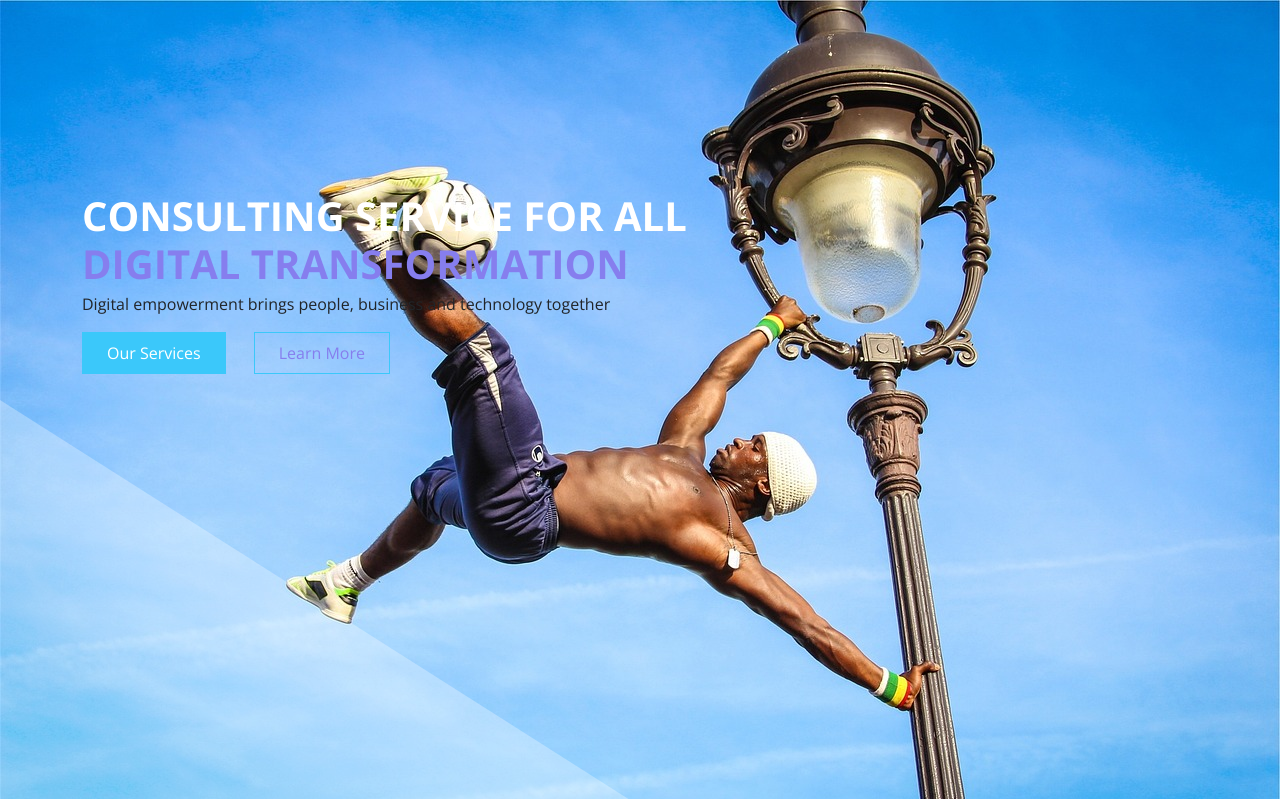
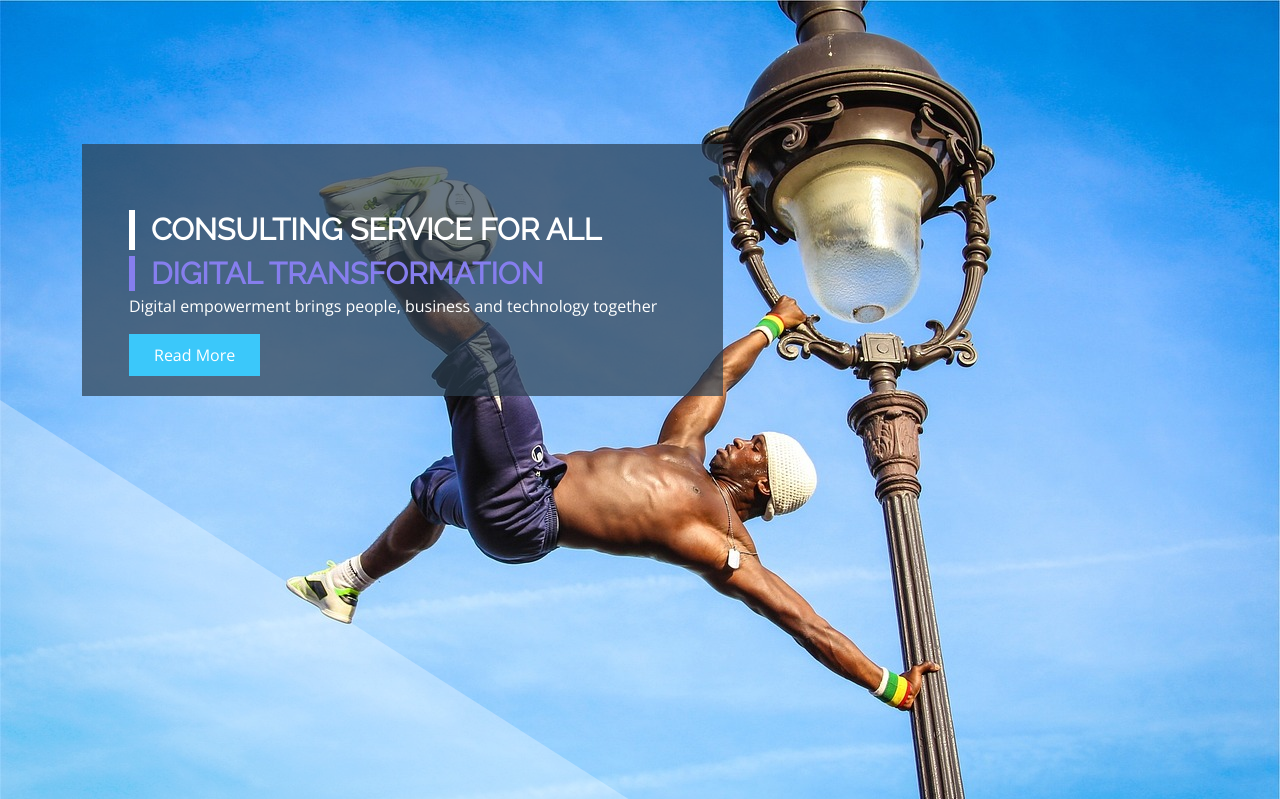
Before and after one commit to tiwiex/enluka_website, a PHP site: page / in a window 1280 px wide. Shown: the part 164-963 px from the top of the page. Run offline with PHP 8.4, Linux system fonts and the light colour scheme; some libraries are stand-ins or nearby versions; some web fonts are replaced.

Commit message:
updated hero links and style

```diff
--- a/assets/custom/css/custom_e.css
+++ b/assets/custom/css/custom_e.css
@@ -200,6 +200,12 @@ body{
     -webkit-transition: all ease-in-out .5s;
     -moz-transition: all ease-in-out .5s;
 }
+
+.hero-bg{
+    background-color: rgba(44,62,79,.7);
+    padding-left: 47px;
+    padding-bottom: 20px;
+}
 .fables-page-title {
     color: #fff;
     border-left-style: solid;
--- a/index.php
+++ b/index.php
@@ -46,24 +46,22 @@ include 'includes/header.php'
             <div class="row">
                 <div class="col-md-10 col-lg-7 mr-auto index-carousel">
                     <div class="owl-carousel owl-theme default-carousel nav-0 z-index mt-md-4 mt-xl-5 pt-md-4 pt-xl-5 dots-0 pb-md-5">
-                        <div class="pt-0 mt-0 pt-xl-5 mt-xl-5 wow slideInUp" data-wow-duration="2s" data-wow-delay=".4s">
-                            <h1 class="fables-main-text-color font-weight-bold mb-1">CONSULTING SERVICE FOR ALL
-                                <span class="fables-second-text-color">DIGITAL TRANSFORMATION</span>
-                            </h1>
-                            <p class="fables-forth-text-colo mb-3 light-font fables-header-slider-details">
+                        <div class="pt-0 mt-0 pt-xl-5 mt-xl-5 wow slideInUp hero-bg" data-wow-duration="2s" data-wow-delay=".4s">
+                            <h1 class="fables-page-sub fables-main-text-color font-weight-bold mb-1">CONSULTING SERVICE FOR ALL</h1>
+                                <span class="fables-page-sub fables-second-text-color">DIGITAL TRANSFORMATION</span>
+
+                            <p class="fables-main-text-color mb-3 light-font fables-header-slider-details">
                             Digital empowerment brings people, business and technology together
                             </p>
-                            <a href="about" class="btn fables-second-background-color fables-second-border-color white-color rounded-0 mr-4 px-3 px-md-4 py-2 bg-hover-transparent fables-second-hover-color">Our Services</a>
-                            <a href="digital_transformation" class="btn fables-second-border-color fables-second-text-color rounded-0 px-3 px-md-4 py-2 fables-second-hover-background-color">Learn More</a>
+                            <a href="digital_transformation" class="btn fables-second-background-color fables-second-border-color white-color rounded-0 mr-4 px-3 px-md-4 py-2 bg-hover-transparent fables-second-hover-color">Read More</a>
                         </div>
-                        <div class="pt-0 mt-0 pt-xl-5 mt-xl-5 wow slideInUp" data-wow-duration="2s" data-wow-delay=".8s">
-                            <h1 class="fables-main-text-color font-weight-bold mb-1">CONSULTING SERVICE FOR ALL
-                                <span class="fables-second-text-color">BUSINESS TRANSFORMATION</span>
-                            </h1>
+                        <div class="pt-0 mt-0 pt-xl-5 mt-xl-5 wow slideInUp hero-bg" data-wow-duration="2s" data-wow-delay=".8s">
+                            <h1 class="fables-page-sub fables-main-text-color font-weight-bold mb-1">CONSULTING SERVICE FOR ALL</h1>
+                                <span class="fables-page-sub fables-second-text-color">BUSINESS TRANSFORMATION</span>
+
                             <p class="fables-forth-text-colo mb-3 light-font fables-header-slider-details">
                             </p>
-                            <a href="about" class="btn fables-second-background-color fables-second-border-color white-color rounded-0 mr-4 px-3 px-md-4 py-2 bg-hover-transparent fables-second-hover-color">Our Services</a>
-                            <a href="business_transformation" class="btn fables-second-border-color fables-second-text-color rounded-0 px-3 px-md-4 py-2 fables-second-hover-background-color">Learn More</a>
+                            <a href="business_transformation" class="btn fables-second-background-color fables-second-border-color white-color rounded-0 mr-4 px-3 px-md-4 py-2 bg-hover-transparent fables-second-hover-color">Read More</a>
                         </div>
                     </div>
                 </div>
```
